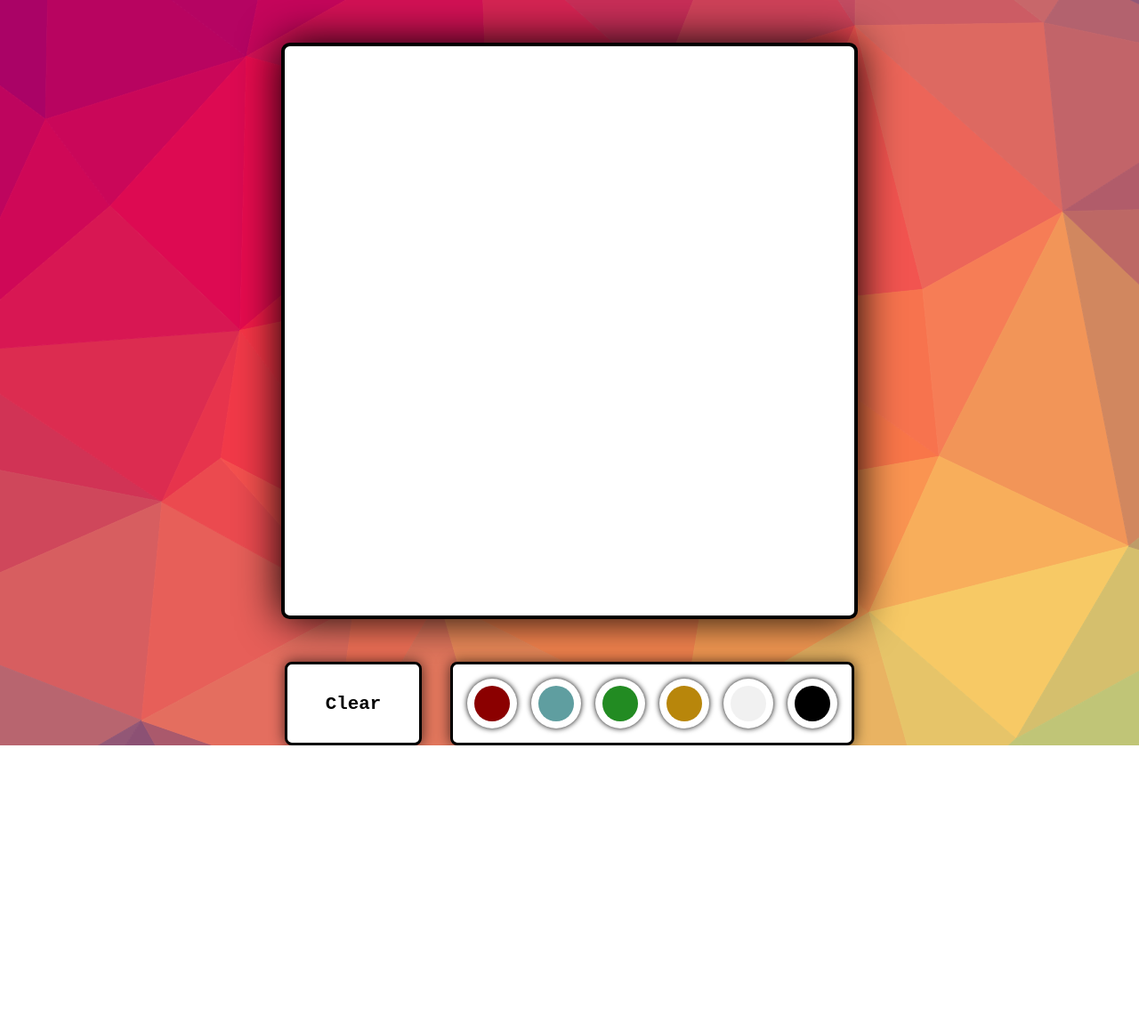
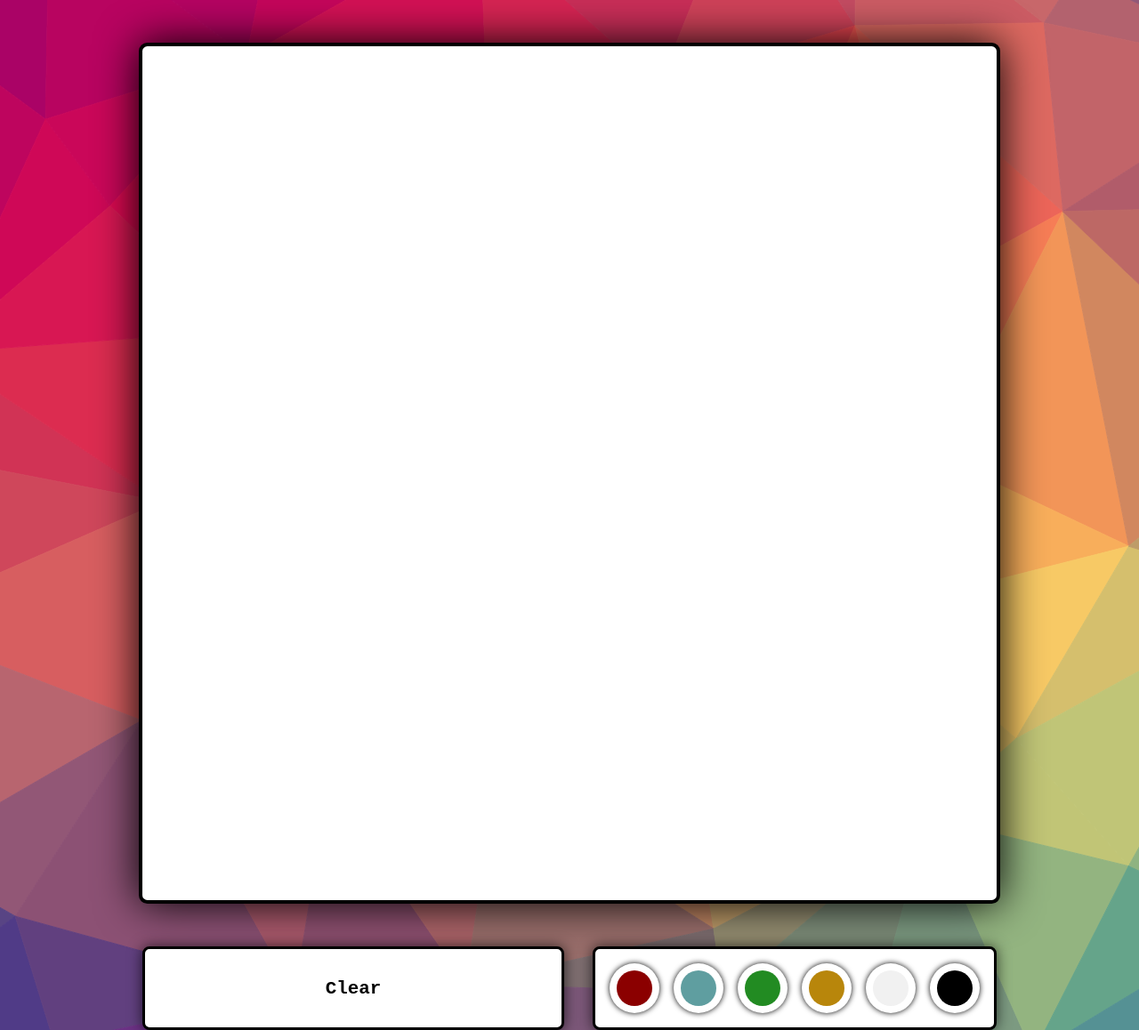
Before and after one commit to Elliot-Akande/etch-a-sketch, a plain HTML site: page index.html in a window 1280 px wide. Shown: the whole page at 89% size. Before the commit the page ends 838 px from the top, so only its background shows below. Drawn offline with Linux system fonts and the light colour scheme.

Commit message:
Change width of layout

```diff
--- a/style.css
+++ b/style.css
@@ -33,8 +33,8 @@ body {
     flex-shrink: 0;
     box-shadow: 0 0 3rem black;
     border-radius: 0.6rem;
-    width: 40rem;
-    height: 40rem;
+    width: 960px;
+    height: 960px;
     transition: 0.4s;
     background-color: white;
     overflow: hidden;
@@ -61,7 +61,7 @@ body {
     margin-top: 0;
     margin-bottom: 2rem;
     gap: 2rem;
-    width: 40rem;
+    width: 960px;
 }
 
 #colors {
```
